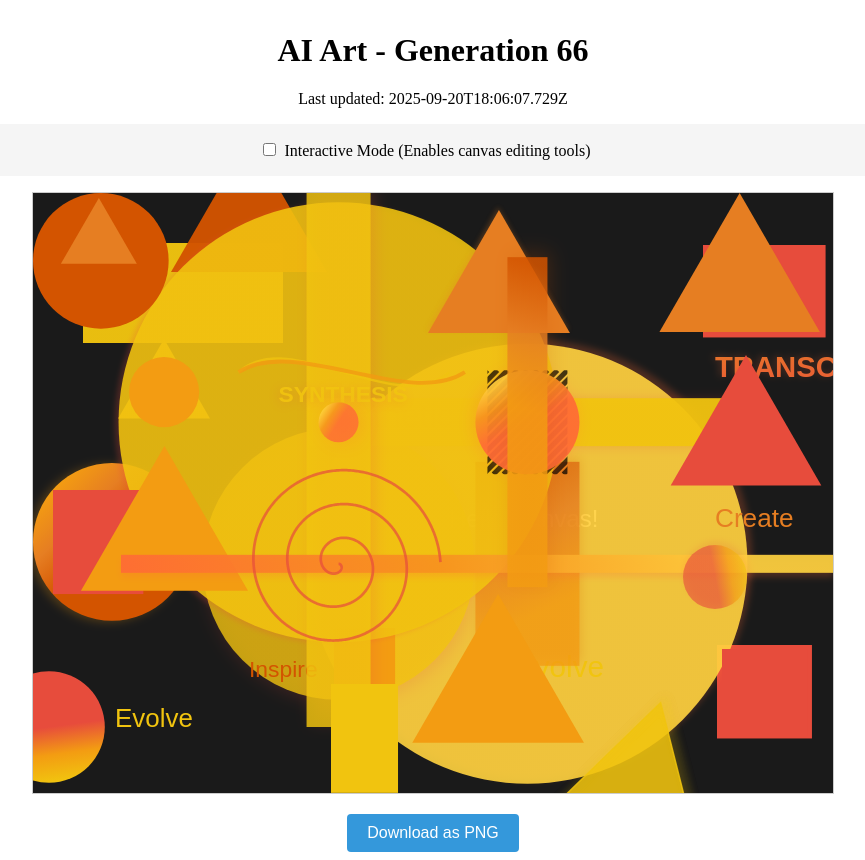
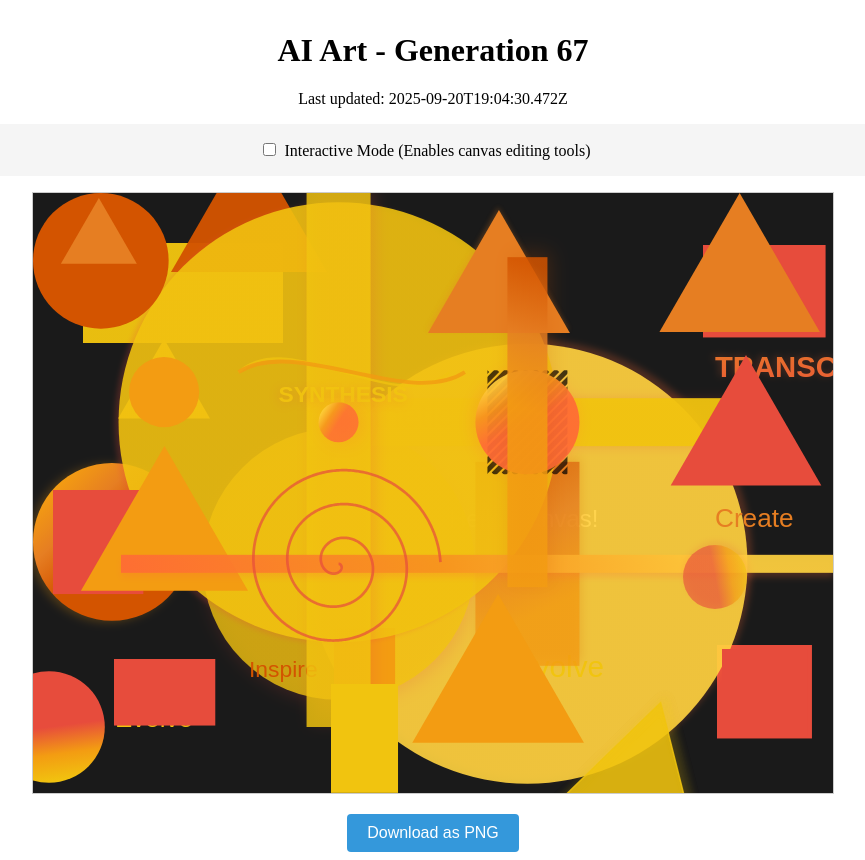
Before and after one commit to mcclowes/ai-art, a React (Vite) app: page / in a window 1280 px wide. Shown: the whole page, without its empty margins (207-1072 px from the left). Built offline with nearby package versions, Linux system fonts and the light colour scheme.

Commit message:
Improve artwork - Generation 67

```diff
--- a/src/artwork-state.ts
+++ b/src/artwork-state.ts
@@ -780,9 +780,18 @@ export const artworkState: ArtworkState = {
       "strokeWidth": 3.844940357005596,
       "opacity": 0.8,
       "id": "curve_1758391567729"
+    },
+    {
+      "type": "rectangle",
+      "x": 81,
+      "y": 466,
+      "width": 101.28696850862954,
+      "height": 66.54760151262542,
+      "fillStyle": "#e74c3c",
+      "id": "element_1758395070472"
     }
   ],
-  "generation": 66,
-  "lastUpdated": "2025-09-20T18:06:07.729Z",
+  "generation": 67,
+  "lastUpdated": "2025-09-20T19:04:30.472Z",
   "cycleStarted": "2025-09-18T01:32:28.775Z"
 };
```
